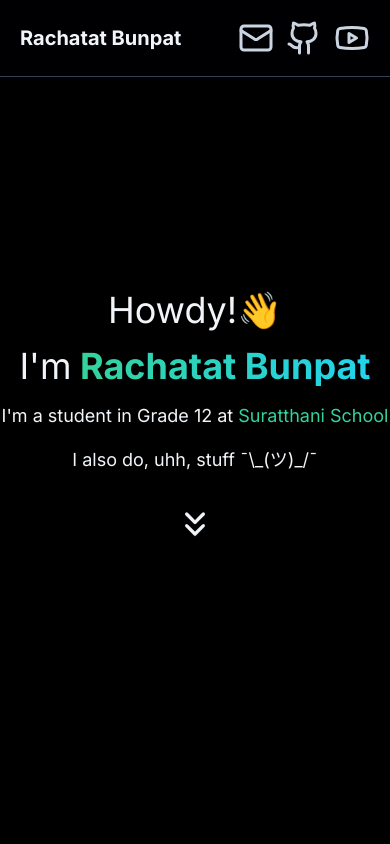
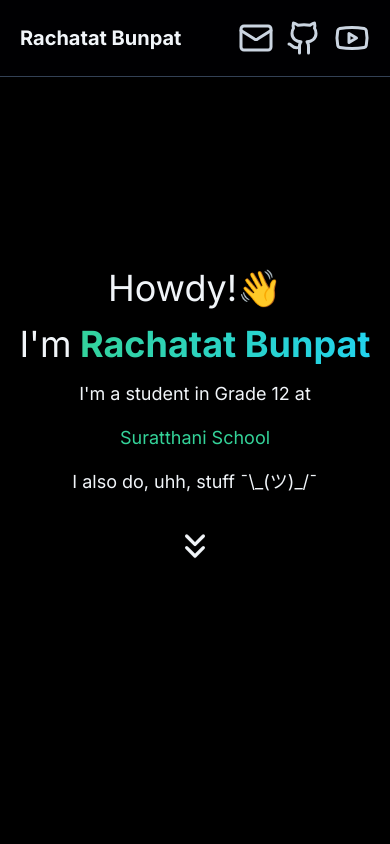
Before and after one commit to rbunpat/mainweb, a SvelteKit app: page / in a window 390 px wide. Shown: the top 844 px of the page. Built offline with nearby package versions, Linux system fonts and the light colour scheme.

Commit message:
refactor: Update page layout for better responsiveness

```diff
--- a/src/routes/+page.svelte
+++ b/src/routes/+page.svelte
@@ -19,7 +19,9 @@
             <h1 class="text-4xl md:text-6xl text-slate-100 montserrat-regular">I'm</h1>
             <h1 class="text-4xl md:text-6xl text-transparent bg-clip-text bg-gradient-to-r from-emerald-400 to-cyan-400 montserrat-semibold">&nbsp;Rachatat Bunpat</h1>
         </div>
-        <p class="text-lg md:text-xl text-slate-100 montserrat-regular mt-4">I'm a student in Grade 12 at <a href="https://www.st.ac.th/" target="_blank" class=" text-emerald-400 hover:underline">Suratthani School</a></p>
+        <p class="hidden md:block text-lg md:text-xl text-slate-100 montserrat-regular mt-4">I'm a student in Grade 12 at <a href="https://www.st.ac.th/" target="_blank" class=" text-emerald-400 hover:underline">Suratthani School</a></p>
+        <p class="md:hidden text-lg md:text-xl text-slate-100 montserrat-regular mt-4">I'm a student in Grade 12 at</p>
+        <p class="md:hidden text-lg md:text-xl text-slate-100 montserrat-regular mt-4"><a href="https://www.st.ac.th/" target="_blank" class=" text-emerald-400 hover:underline">Suratthani School</a></p>
         <p class="text-lg md:text-xl text-slate-100 montserrat-regular mt-4">I also do, uhh, stuff ¯\_(ツ)_/¯</p>
 
     </div>
```
